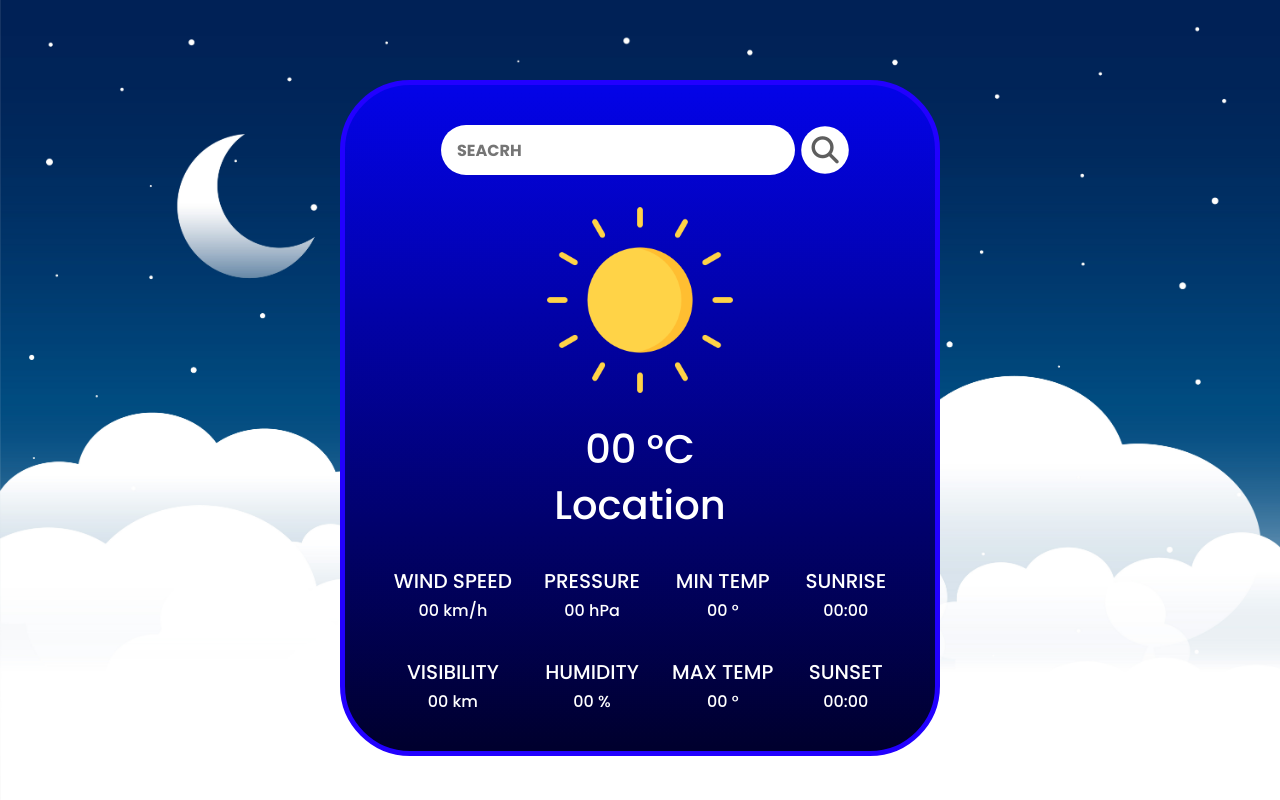
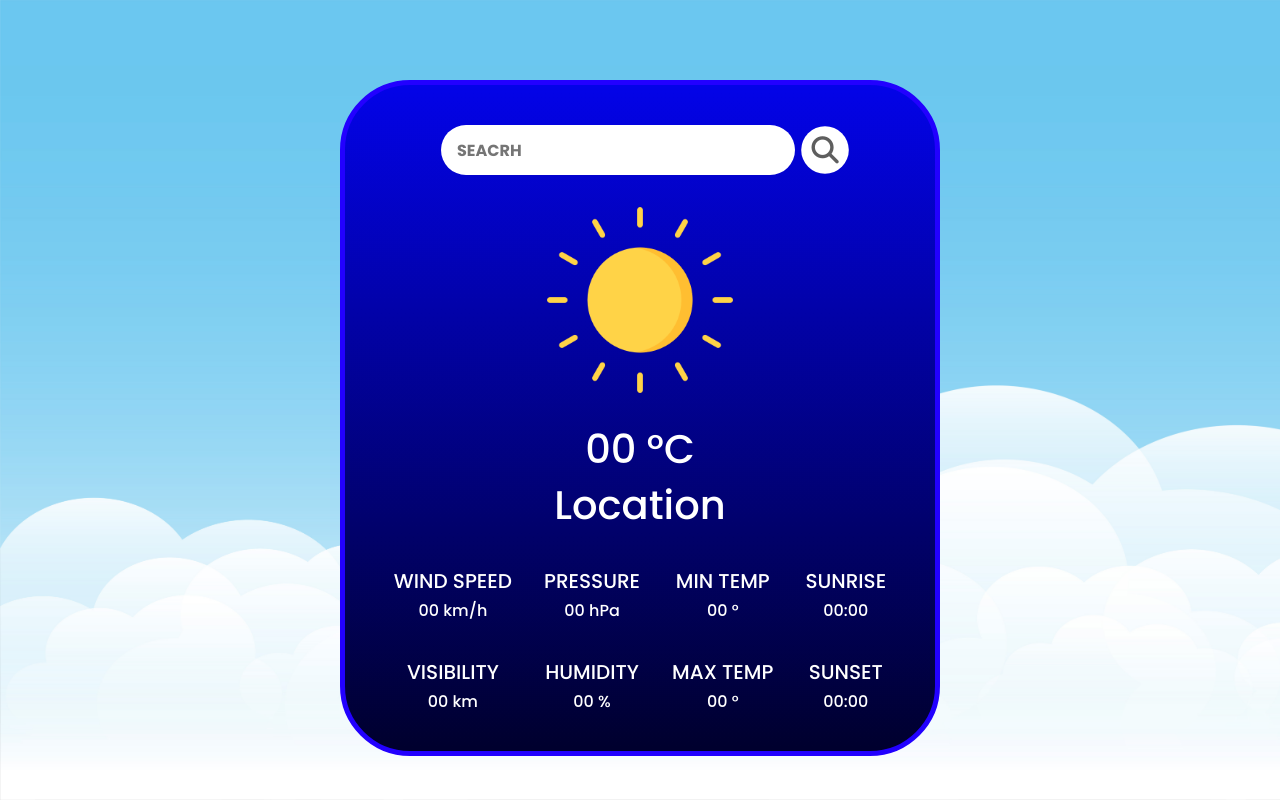
Before and after one commit to ashwinclarence/weather-app, a React (Create React App) app: page / in a window 1280 px wide. Built offline with nearby package versions, Linux system fonts and the light colour scheme; no server answers.

Commit message:
background will change dynamically based on the local time of search location

```diff
--- a/package.json
+++ b/package.json
@@ -23,11 +23,9 @@
     "eject": "react-scripts eject"
   },
   "eslintConfig": {
-    "plugins": ["jquery"],
     "extends": [
       "react-app",
-      "react-app/jest",
-      "plugin:jquery/recommended"
+      "react-app/jest"
     ]
   },
   "browserslist": {
--- a/src/App.js
+++ b/src/App.js
@@ -1,11 +1,13 @@
 import React from 'react'
+import './App.css'
 import LocationApp from './Components/WeatherApp/LocationApp'
-import './App.css'
 
 function App() {
+
   return (
     <div>
       <i class="fa-solid fa-location-dot"></i>
+      <LocationApp/>
 
     </div>
   )
--- a/src/Components/WeatherApp/WeatherApp.css
+++ b/src/Components/WeatherApp/WeatherApp.css
@@ -1,6 +1,6 @@
 .weather-container{
     background: linear-gradient(180deg,rgb(3, 3, 232),rgb(0, 0, 45));
-    background-image: url(../images/bg3.jpg);
+    /* background-image: url(../images/bg3.jpg); */
     background-size: cover;
     background-repeat: no-repeat;
     height: 100vh;
--- a/src/Components/WeatherApp/WeatherApp.js
+++ b/src/Components/WeatherApp/WeatherApp.js
@@ -16,14 +16,15 @@ import rain from '../images/rain.png'
 
 
 function WeatherApp() {
-  useEffect(()=>{
+  useEffect(() => {
     console.log("call the search function");
     search();
     setState("")
-  },[])
+  }, [])
   const [state, setState] = useState(['kerala'])
   const [error, setError] = useState(null);
   const [wicon, setWicon] = useState(sunnyimg);
+  const [bg_image, setBgImage] = useState(morningbg);
   let API_KEY = "aa1710925314018ee0b5ee1619eda058";
 
 
@@ -71,10 +72,10 @@ function WeatherApp() {
       visibility[0].innerHTML = data.visibility / 1000 + " km";
       Pressure[0].innerHTML = data.main.pressure + " hPa";
       Humidity[0].innerHTML = data.main.humidity + " %";
-      mint[0].innerHTML =Math.floor(data.main.temp_min)+ " \u00b0c";
-      maxt[0].innerHTML =Math.floor(data.main.temp_max)+ " \u00b0c";
+      mint[0].innerHTML = Math.floor(data.main.temp_min) + " \u00b0c";
+      maxt[0].innerHTML = Math.floor(data.main.temp_max) + " \u00b0c";
       sunrise[0].innerHTML = sunriseTime;
-      sunset[0].innerHTML =  sunsetTime;
+      sunset[0].innerHTML = sunsetTime;
 
       if (data.weather[0].icon === "01d" || data.weather[0].icon === "01n") {
         setWicon(sunnyimg)
@@ -97,6 +98,11 @@ function WeatherApp() {
       } else {
         setWicon(sunnyimg)
       }
+      // const currTime = new Date().toLocaleTimeString();
+      const date = new Date();
+      setBgImage(date.getHours() <= 17 ? morningbg : nightbg);
+
+
 
       setError(null);
     } catch (error) {
@@ -107,10 +113,11 @@ function WeatherApp() {
   }
 
   return (
-    <div className='weather-container' >
+
+    <div className='weather-container' style={{ backgroundImage: `url(${bg_image})` }} >
       <div className="weather-box">
         <div className="weather-box-header">
-          <input type="text"id='locationSearch' className='weather-location-search' placeholder='Seacrh' value={state} onChange={(e) =>{ setState(e.target.value)}} />
+          <input type="text" id='locationSearch' className='weather-location-search' placeholder='Seacrh' value={state} onChange={(e) => { setState(e.target.value) }} />
 
 
           <i class="fa-solid fa-magnifying-glass" onClick={() => { search(); setState("") }}></i>
```
